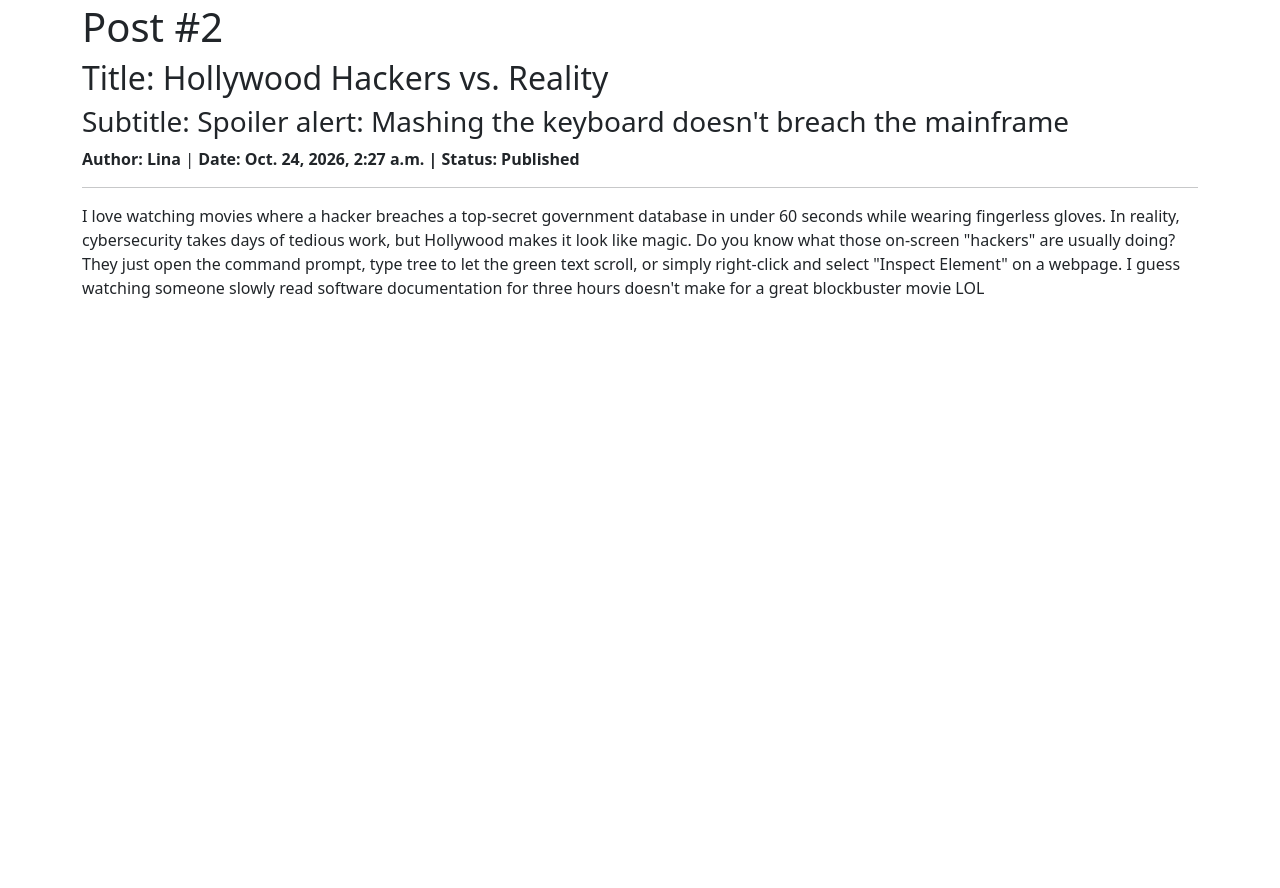
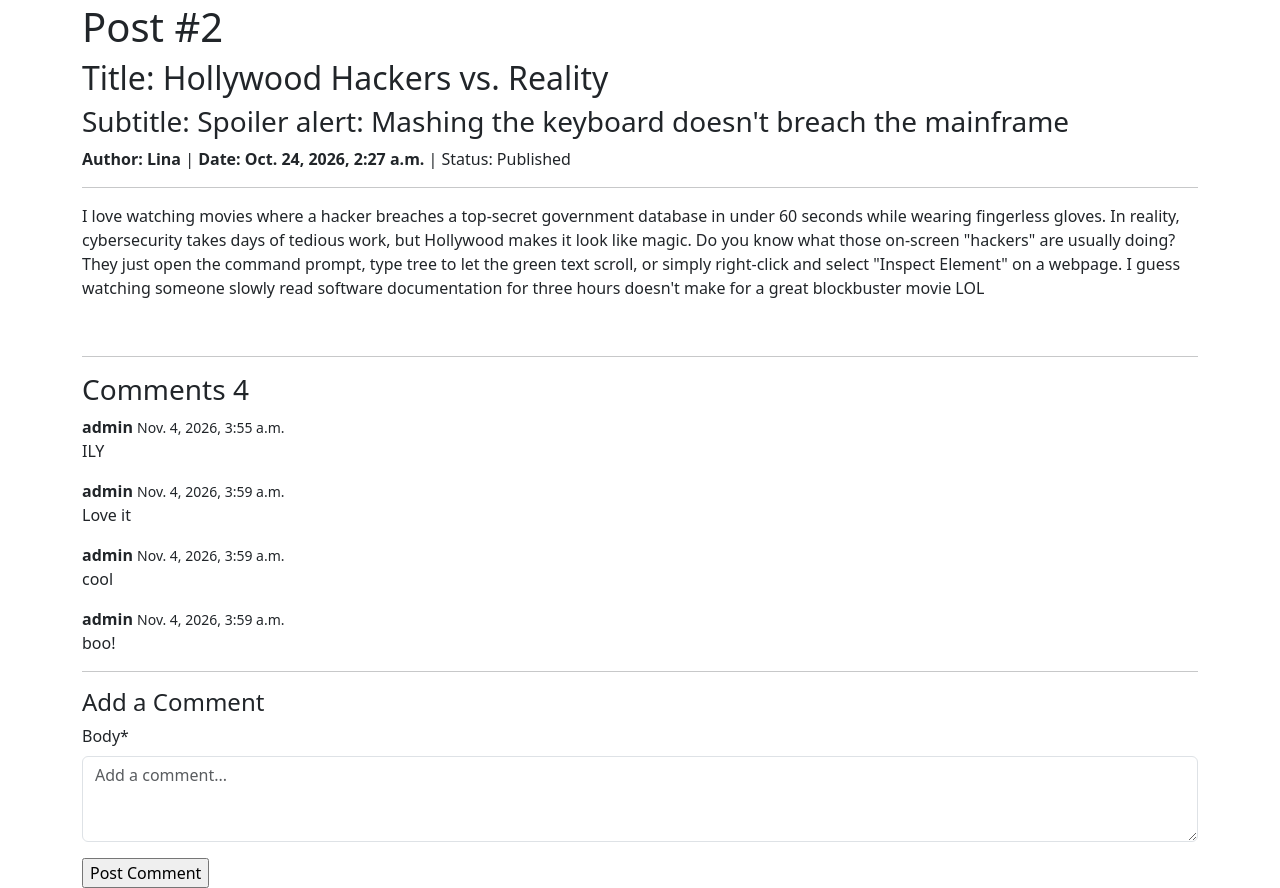
Before and after one commit to hernandezlina-UABC/blog-112, a Django app: page /posts/2/ in a window 1280 px wide. Shown: the part 53-941 px from the top of the page. Before the commit the page ends 351 px from the top, so only its background shows below. Run offline with Django 5.2, Linux system fonts and the light colour scheme; a user stored in the database is signed in; data comes from the database, SQL or seed files in the repository; both versions use the stored data as it was after the commit; some libraries are stand-ins or nearby versions.

Commit message:
Assignment 4 - 113

```diff
--- /dev/null
+++ b/posts/forms.py
@@ -0,0 +1,13 @@
+from django import forms
+from .models import Comment
+
+class CommentForm(forms.ModelForm):
+    class Meta:
+        model = Comment
+        fields = ["body"]
+        widgets = {
+            "body": forms.Textarea(attrs={
+                "rows": 3,
+                "placeholder": "Add a comment..."
+            }),
+        }
--- a/posts/models.py
+++ b/posts/models.py
@@ -40,3 +40,23 @@ class Status(models.Model):
 
     def __str__(self): # To String
             return f"{self.name}"
+
+class Comment(models.Model):
+    author = models.ForeignKey(
+        User,
+        on_delete=models.CASCADE
+    )
+    body = models.TextField()
+    created_on = models.DateTimeField(auto_now_add=True)
+    posts = models.ManyToManyField(
+        # Junction Table: Stores ID's only
+        # Many to many: a comment can be linked to many posts, a post can have many comments
+        Post,
+        related_name="comments"
+    )
+
+    class Meta:
+        ordering = ["created_on"]
+
+    def __str__(self):
+         return f"Comment by {self.author} on {self.created_on:%Y-%m-%d %H:%M}"
--- a/posts/urls.py
+++ b/posts/urls.py
@@ -4,12 +4,17 @@ from .views import (
     PostDetailView,
     PostCreateView,
     PostUpdateView,
-    PostDeleteView
+    PostDeleteView,
+    PostDraftListView,
+    PostArchivedListView,
+    PostView
 )
 
 urlpatterns = [
     path("list/", PostListView.as_view(), name= "post_list"),
-    path("<int:pk>/", PostDetailView.as_view(), name= "post_detail"),
+    path("list/draft/", PostDraftListView.as_view(), name= "post_drafts"),
+    path("list/archived/", PostArchivedListView.as_view(), name= "post_archived"),
+    path("<int:pk>/", PostView.as_view(), name= "post_detail"),
     path("new/", PostCreateView.as_view(), name= "post_new"),
     path("edit/<int:pk>/", PostUpdateView.as_view(), name= "post_edit"),
     path("delete/<int:pk>/", PostDeleteView.as_view(), name= "post_delete"),
--- a/posts/views.py
+++ b/posts/views.py
@@ -4,11 +4,14 @@ from django.views.generic import (
     DetailView,
     CreateView,
     UpdateView,
-    DeleteView
+    DeleteView,
+    FormView,
+    View
 )
-from django.urls import reverse_lazy
-from .models import Post
-from django.contrib.auth.models import User
+from django.views.generic.detail import SingleObjectMixin
+from django.urls import reverse_lazy, reverse
+from .models import Post, Status, Comment
+from .forms import CommentForm
 from django.contrib.auth.mixins import LoginRequiredMixin, UserPassesTestMixin
 
 # Create your views here.
@@ -20,14 +23,96 @@ class PostListView(ListView): # GET Request -> List
     # context_object_name attribute allow us to change the variable name on how we call it inside of the template
     context_object_name = "posts"
 
-    # SELECT * FROM table;
+    #PUBLISHED
+    def get_queryset(self):
+        status = Status.objects.get(name="Published")
+        return Post.objects.filter(status=status).order_by("created_on")
+
+    def get_context_data(self, **kwargs):
+        context = super().get_context_data(**kwargs)
+        context["status"] = "Published Posts"
+        return context
+
+
+class PostDraftListView(ListView): # GET Request -> List
+    # template_name attribute renders aspecific html
+    template_name = "postsTemplates/list.html"
+    # models attribute let django know from wich model (table) we want to retrive the data
+    model = Post
+    # context_object_name attribute allow us to change the variable name on how we call it inside of the template
+    context_object_name = "posts"
+
+    # DRAFTS
+    def get_queryset(self):
+        status = Status.objects.get(name="Draft")
+        return Post.objects.filter(status=status, author=self.request.user).order_by("created_on")
+
+    def get_context_data(self, **kwargs):
+            context = super().get_context_data(**kwargs)
+            context["status"] = "My Draft Posts"
+            return context
+
+
+class PostArchivedListView(ListView): # GET Request -> List
+    # template_name attribute renders aspecific html
+    template_name = "postsTemplates/list.html"
+    # models attribute let django know from wich model (table) we want to retrive the data
+    model = Post
+    # context_object_name attribute allow us to change the variable name on how we call it inside of the template
+    context_object_name = "posts"
+
+    # ARCHIVED
+    def get_queryset(self):
+        status = Status.objects.get(name="Archived")
+        return Post.objects.filter(status=status, author=self.request.user).order_by("created_on")
+
+    def get_context_data(self, **kwargs):
+        context = super().get_context_data(**kwargs)
+        context["status"] = "My Archived Posts"
+        return context
+
+
+
+# ----------------- COMMENT SECTION ------------------------
+class PostView(View):
+    def get(self, request, *args, **kwargs):
+        view = PostDetailView.as_view()
+        return view(request, *args, **kwargs)
+
+    def post(self, request, *args, **kwargs):
+        view = PostCommentFormView.as_view()
+        return view(request, *args, **kwargs)
 
 class PostDetailView(LoginRequiredMixin, DetailView): # GET requets -> single object
     template_name = "postsTemplates/detail.html"
     model = Post
     context_object_name = "single_post"
 
-    # SELECT * FROM table WHERE id = ?;
+    def get_context_data(self, **kwargs):
+        context = super().get_context_data(**kwargs)
+        context["form"] = CommentForm()
+        context["comments"] = self.object.comments.all()
+        return context
+
+class PostCommentFormView(SingleObjectMixin, FormView): # POST Request -> Create Comment and CommentPost record
+    template_name = "postsTemplates/detail.html"
+    form_class = CommentForm
+    model = Post
+
+    def post(self, request, *args, **kwargs):
+        self.object = self.get_object()
+        return super().post(request, *args, **kwargs)
+
+    def form_valid(self, form):
+        comment = form.save(commit=False)
+        comment.author = self.request.user
+        comment.save() # needs a PK before the many-to-many .add below works
+        comment.posts.add(self.object)
+        return super().form_valid(form)
+
+    def get_success_url(self):
+        return reverse("post_detail", kwargs={"pk":self.object.pk})
+# -----------------------------------------------------------
 
 class PostCreateView(LoginRequiredMixin, CreateView): # GET Request first -> Display Empty Form
                                   # POST Request second -> Create new object
--- a/templates/navbar.html
+++ b/templates/navbar.html
@@ -30,6 +30,12 @@
             <span class="badge badge-subtle theme-primary">{{ user.username }}</span>
           </li>
           <li class="nav-item">
+            <a class="nav-link" href="{% url 'post_drafts' %}">My Drafts</a>
+          </li>
+          <li class="nav-item">
+            <a class="nav-link" href="{% url 'post_archived' %}">My Archived</a>
+          </li>
+          <li class="nav-item">
             <a class="nav-link" href="{% url 'post_new' %}">Create Post</a>
           </li>
           <li class="nav-item">
--- a/templates/postsTemplates/detail.html
+++ b/templates/postsTemplates/detail.html
@@ -1,4 +1,6 @@
 {% extends 'base.html' %}
+{% load crispy_forms_tags %}
+
 
 {% block title %}
     Post Detail {{ single_post.id }}
@@ -9,10 +11,43 @@
     <h2>Title: {{ single_post.title }}</h2>
     <h3>Subtitle: {{ single_post.subtitle }}</h3>
     <span><strong>Author: {{single_post.author }}</strong> | </span>
-    <span><strong>Date: {{single_post.created_on }} | Status: {{ single_post.status }}</strong></span><br>
+    <span><strong>Date: {{single_post.created_on }}</strong> | </span>
+    Status: {{ single_post.status }}</strong></span><br>
     <hr>
     <p>{{ single_post.body }}</p>
     <br>
+
+    <!-- comment, author, date created -->
+    {% if user == single_post.author %}
+        <a href="{% url 'post_edit' single_post.id %}" class="btn-solid theme-primary">Edit</a>
+        <a href="{% url 'post_delete' single_post.id %}" class="btn-solid theme-danger">Delete</a>
+    {% endif %}
+
+    <hr>
+    <h3>Comments {{ comments.count }}</h3>
+    {% for comment in comments %}
+    <div class="mb-3">
+        <strong>{{ comment.author }}</strong>
+        <small>{{ comment.created_on }}</small>
+        <p>{{ comment.body }}</p>
+    </div>
+    {% empty %}
+        <p>No comments yet. Be the first to comment!</p>
+    {% endfor %}
+
+    <hr>
+    {% if user.is_authenticated %}
+        <h4>Add a Comment</h4>
+        <!-- FORM -->
+        <form method="post">
+            {% csrf_token %}
+            {{ form|crispy }}
+            <!-- input and button -->
+            <input type="submit" value="Post Comment" class="btn-solid theme-success">
+        </form>
+    {% endif %}
+
+
 
     {% if user == single_post.author %}
         <a href="{% url 'post_edit' single_post.id %}" class="btn-solid theme-primary">Edit</a>
--- a/templates/postsTemplates/list.html
+++ b/templates/postsTemplates/list.html
@@ -1,11 +1,11 @@
 {% extends 'base.html' %}
 
 {% block title %}
-    All Posts
+    {{ status }}
 {% endblock %}
 
 {% block content %}
-    <h1>All Posts</h1>
+    <h1>{{ status }}</h1>
     <ul>
         {% for item in posts %}
         <li>
```
Also changed, not shown: db.sqlite3, posts/migrations/0004_comment.py (added).
